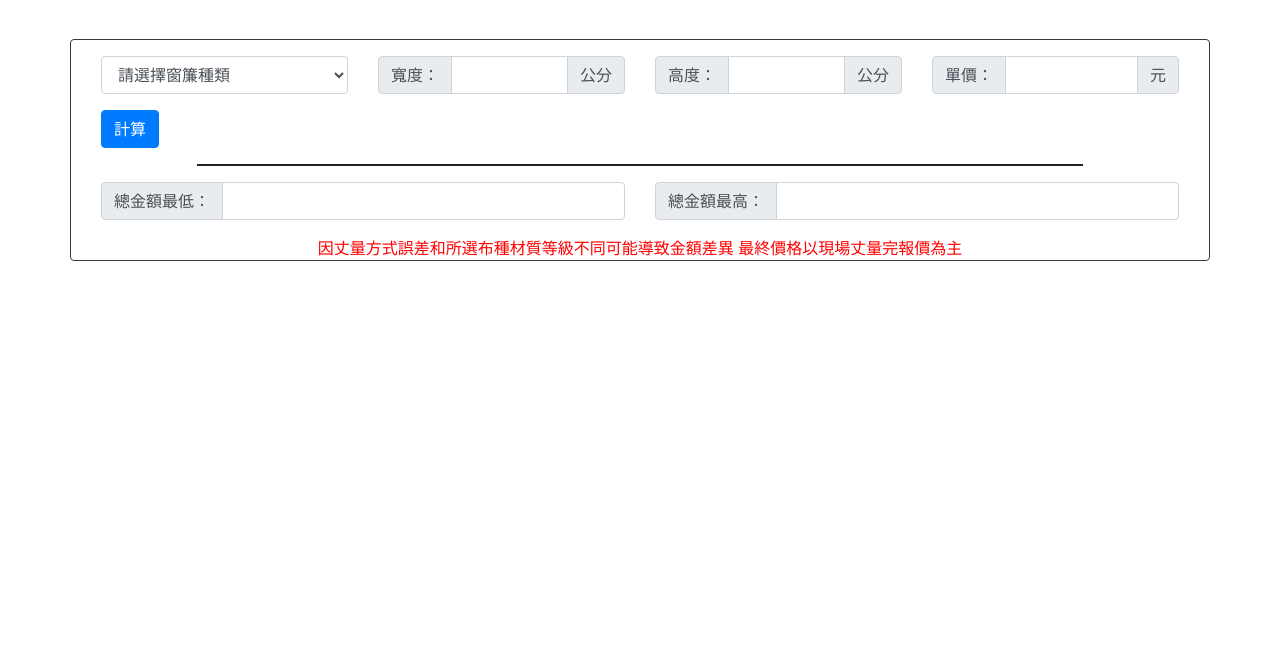
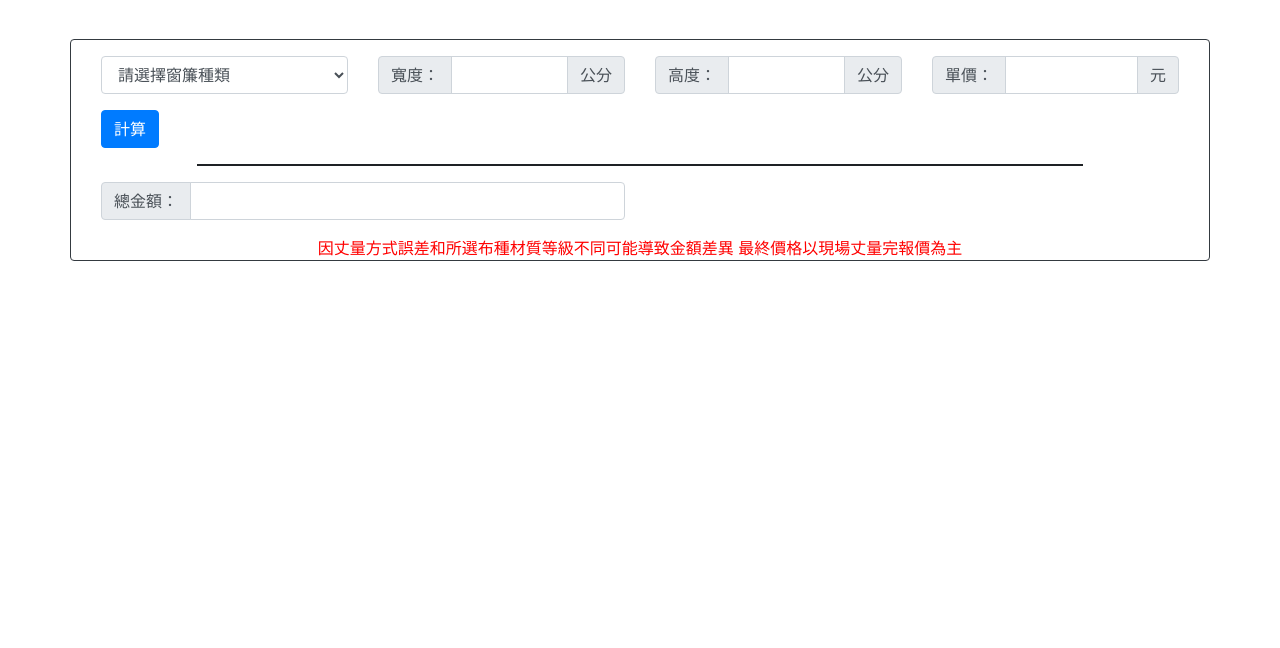
Before and after one commit to ga503306/TEST, a plain HTML site: page 測試.html in a window 1280 px wide. Shown: the part 65-713 px from the top of the page. Drawn offline with nearby package versions, Linux system fonts and the light colour scheme.

Commit message:
Update 測試.html

```diff
--- a/測試.html
+++ b/測試.html
@@ -155,17 +155,9 @@
                     <div class="col-lg-6">
                         <div class=" input-group mb-3">
                             <div class="input-group-prepend">
-                                <span class="input-group-text">總金額最低：</span>
+                                <span class="input-group-text">總金額：</span>
                             </div>
-                            <input id="total_low" type="number" class="form-control" />
-                        </div>
-                    </div>
-                    <div class="col-lg-6">
-                        <div class=" input-group mb-3">
-                            <div class="input-group-prepend">
-                                <span class="input-group-text">總金額最高：</span>
-                            </div>
-                            <input id="total_high" type="number" class="form-control" />
+                            <input id="total" type="number" class="form-control" />
                         </div>
                     </div>
                 </div>
```
